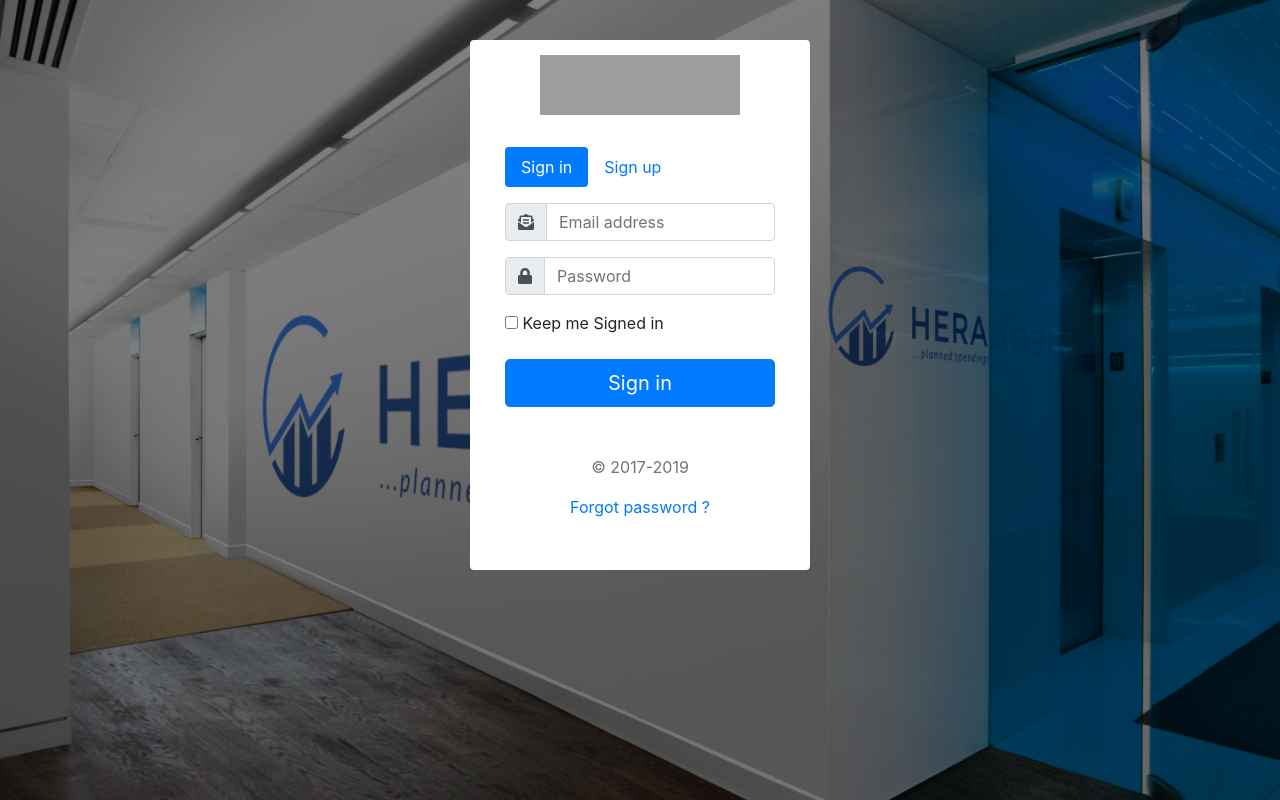
After one commit to isongjosiah/Team-Hera-Budget-App, a PHP site: page /signin.html in a window 1280 px wide. The commit adds this page. Run offline with PHP 8.4, Linux system fonts and the light colour scheme; some libraries are stand-ins or nearby versions; grey boxes are pictures that could not be loaded.

Commit message:
progress

```diff
--- a/css/style.css
+++ b/css/style.css
@@ -1,3 +1,37 @@
 /* css file for signup/ login page */
 
 /* work on the styling @message @developerRuq @Goldin @thrive */
+
+body{
+
+}
+
+body.sign-page{
+	padding-top: 40px;
+  padding-bottom: 40px;
+	height: 100%;
+	background-image: url('../img/bg.png');
+  background-repeat: no-repeat;
+  background-size: cover;
+}
+
+body.sign-page::after {
+    content: "";
+    display: block;
+    position: fixed;
+    padding: 100px 0;
+    width: 100%;
+    height: 100%;
+    top: 0;
+    left: 0;
+    background-color: rgba(0, 0, 0, 0.5);
+}
+
+.signin-card{
+		position: relative;
+    z-index: 2;
+    width: 100%;
+	  max-width: 340px;
+	  padding: 15px;
+	  margin: auto;
+}
--- a/JavaScript/main.js
+++ b/js/main.js
@@ -1 +1,2 @@
 /* js file for signup/ login page */
+new WOW().init();
--- /dev/null
+++ b/signin.html
@@ -0,0 +1,101 @@
+<!DOCTYPE html>
+<html lang="en">
+  	<head>
+	    <!-- Required meta tags -->
+	    <meta charset="utf-8">
+	    <meta name="viewport" content="width=device-width, initial-scale=1, shrink-to-fit=no">
+	    <!-- seo meta tags -->
+	    <meta name="description" content="Hera: a planned spending">
+        <meta name="author" content="Akunna Message">
+        <meta name="docsearch:language" content="en">
+        <meta name="docsearch:version" content="4.3">
+	    <!-- Animate CSS -->
+	    <link rel="stylesheet" type="text/css" href="https://cdnjs.cloudflare.com/ajax/libs/animate.css/3.7.2/animate.min.css">
+	    <!-- Bootstrap CSS -->
+	    <link rel="stylesheet" href="https://cdnjs.cloudflare.com/ajax/libs/twitter-bootstrap/4.3.1/css/bootstrap.min.css">
+	    <link type="text/css" rel="stylesheet" href="https://cdnjs.cloudflare.com/ajax/libs/font-awesome/5.9.0/css/all.css">
+	    <link rel="stylesheet" type="text/css" href="css/style.css">
+	    <title>Hera: plan your spending</title>
+	</head>
+	<body class="sign-page">
+		<main class="">
+			<div class="signin-card card border-0 bg-white">
+				<div class="card-body pt-0">
+					<div class="text-center mb-4">
+						<img class="mb-2" src="img/logo.svg" alt="" width="200" height="60">
+					</div>
+					<ul class="nav nav-pills mb-3" id="pills-tab" role="tablist">
+					 	<li class="nav-item">
+					    	<a class="nav-link active" id="pills-signin-tab" data-toggle="pill" href="#pills-signin" role="tab" aria-controls="pills-signin" aria-selected="true">Sign in</a>
+					  	</li>
+					  	<li class="nav-item">
+					    	<a class="nav-link" id="pills-signup-tab" data-toggle="pill" href="#pills-signup" role="tab" aria-controls="pills-signup" aria-selected="false">Sign up</a>
+					  	</li>
+					</ul>
+					<div class="tab-content" id="myTabContent">
+					  <div class="tab-pane fade show active" id="pills-signin" role="tabpanel" aria-labelledby="signin-tab">
+					  	<form class="form-signin">
+					  		<div class="input-group mb-3">
+							  	<div class="input-group-prepend">
+							    	<span class="input-group-text" id="basic-addon1"><i class="fas fa-envelope-open-text"></i></span>
+							  	</div>
+							  	<input type="email" id="inputEmail" class="form-control" placeholder="Email address" aria-label="Email address" aria-describedby="basic-addon1">
+							</div>
+							<div class="input-group mb-3">
+							  	<div class="input-group-prepend">
+							    	<span class="input-group-text" id="basic-addon2"><i class="fas fa-lock"></i></span>
+							  	</div>
+							  	<input type="password" id="inputPassword" class="form-control" placeholder="Password" aria-label="Password" aria-describedby="basic-addon2" required>
+							</div>
+							<div class="checkbox mb-3">
+								<label>
+									<input type="checkbox" value="remember-me"> Keep me Signed in
+								</label>
+							</div>
+						  	<button class="btn btn-lg btn-primary btn-block" type="submit">Sign in</button>
+						  	<p class="mt-5 mb-3 text-muted text-center">&copy; 2017-2019</p>
+						</form>
+					  </div>
+					  <div class="tab-pane fade" id="pills-signup" role="tabpanel" aria-labelledby="signup-tab">...</div>
+					</div>
+					<div class="text-center">
+						<p>
+							<a href="https://caniuse.com/#feat=css-placeholder-shown">Forgot password ?
+							</a>
+						</p>
+					</div>
+				</div>
+			</div>
+			<!-- <form class="form-signin">
+				<div class="text-center mb-4">
+					<img class="mb-4" src="/docs/4.3/assets/brand/bootstrap-solid.svg" alt="" width="72" height="72">
+					<h1 class="h3 mb-3 font-weight-normal">Floating labels</h1>
+					<p>Build form controls with floating labels via the <code>:placeholder-shown</code> pseudo-element. <a href="https://caniuse.com/#feat=css-placeholder-shown">Works in latest Chrome, Safari, and Firefox.</a></p>
+				</div>
+				<div class="form-label-group">
+					<input type="email" id="inputEmail" class="form-control" placeholder="Email address" required autofocus>
+					<label for="inputEmail">Email address</label>
+				</div>
+				<div class="form-label-group">
+					<input type="password" id="inputPassword" class="form-control" placeholder="Password" required>
+					<label for="inputPassword">Password</label>
+				</div>
+
+				<div class="checkbox mb-3">
+					<label>
+						<input type="checkbox" value="remember-me"> Remember me
+					</label>
+				</div>
+			  	<button class="btn btn-lg btn-primary btn-block" type="submit">Sign in</button>
+			  	<p class="mt-5 mb-3 text-muted text-center">&copy; 2017-2019</p>
+			</form> -->
+		</main>
+	    <!-- Optional JavaScript -->
+	    <!-- jQuery first, then Popper.js, then Bootstrap JS -->
+	    <script src="https://cdnjs.cloudflare.com/ajax/libs/jquery/3.3.1/jquery.min.js" type="text/javascript"></script>
+	    <script src="https://cdnjs.cloudflare.com/ajax/libs/popper.js/1.14.7/umd/popper.min.js" type="text/javascript"></script>
+	    <script src="https://cdnjs.cloudflare.com/ajax/libs/twitter-bootstrap/4.3.1/js/bootstrap.min.js" type="text/javascript"></script>
+	    <script src="https://cdnjs.cloudflare.com/ajax/libs/wow/1.1.2/wow.min.js" type="text/javascript"></script>
+	    <script src="js/" type="text/javascript"></script>
+  	</body>
+</html>
```
Also changed, not shown: index.html (+31 -2 lines), img/bg.png (added), img/logo normal.png (added), img/logo.svg (added), js/budget.js (line endings or trailing spaces), signup.html (added).
